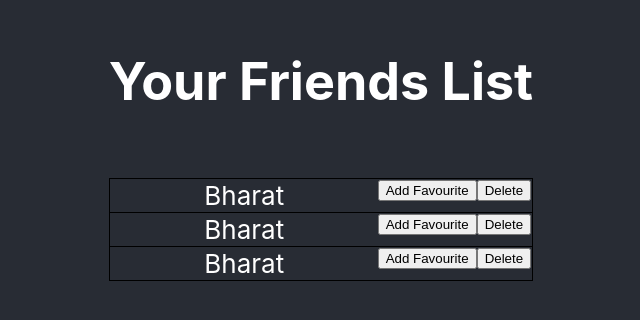
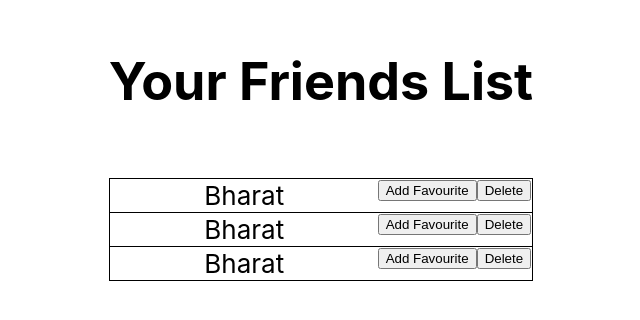
Before and after one commit to viswanath19/haptik-users, a React (Create React App) app: page / in a window 1280 px wide. Shown: the part 252-572 px from the top of the page, without its empty margins (319-959 px from the left). Built offline with nearby package versions, Linux system fonts and the light colour scheme.

Commit message:
minor css update

```diff
--- a/src/App.css
+++ b/src/App.css
@@ -14,14 +14,14 @@
 }
 
 .App-header {
-  background-color: #282c34;
+  background-color: #fff;
   min-height: 100vh;
   display: flex;
   flex-direction: column;
   align-items: center;
   justify-content: center;
   font-size: calc(10px + 2vmin);
-  color: white;
+  color:black;
 }
 
 .App-link {
```
